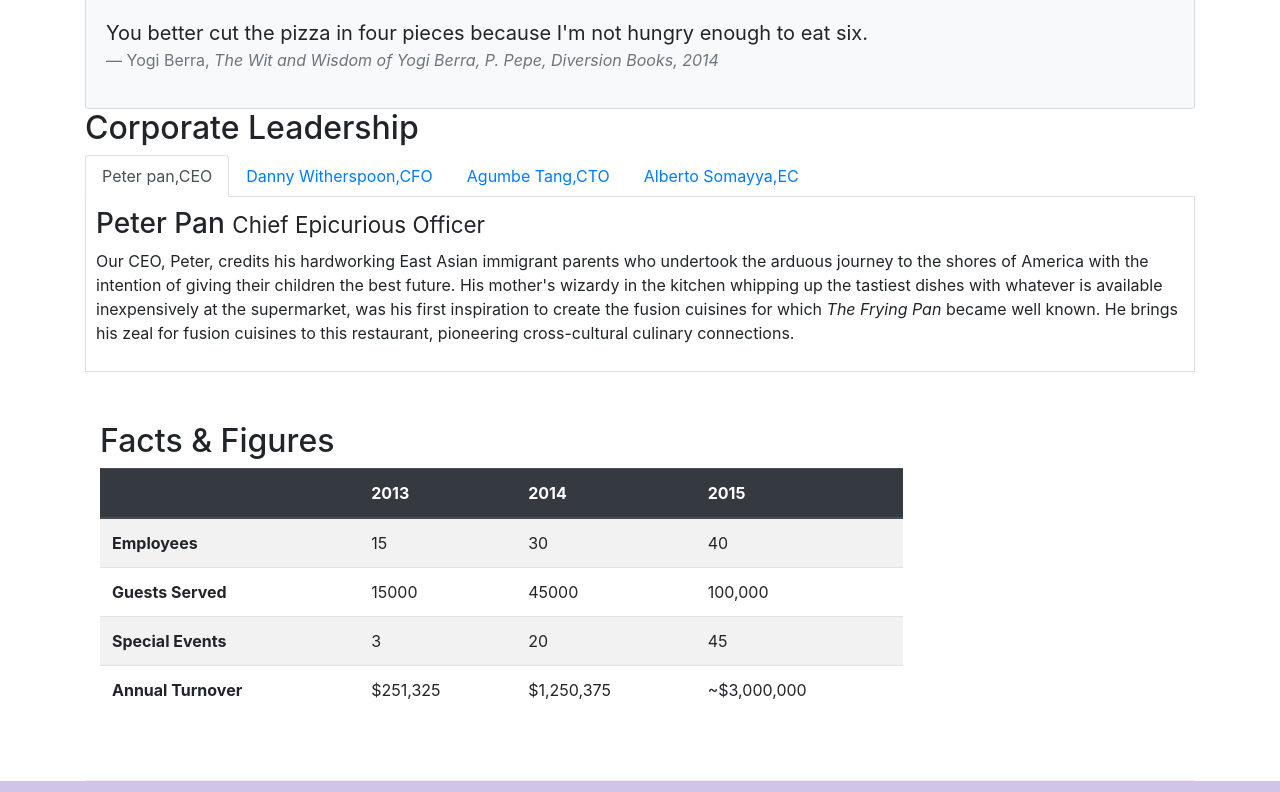
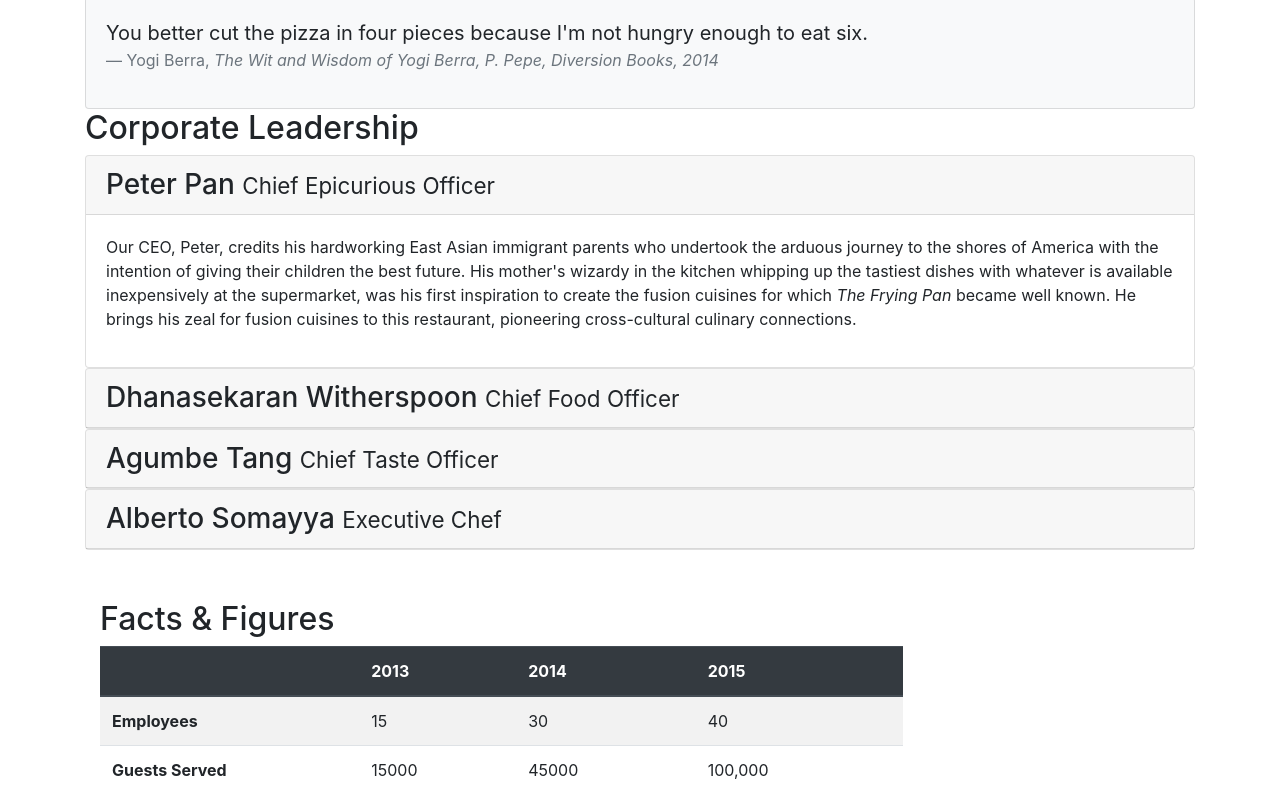
Before and after one commit to Nibraz15/BootStrap, a website: page aboutus.html in a window 1280 px wide. Shown: the part 762-1554 px from the top of the page. Drawn offline with nearby package versions, Linux system fonts and the light colour scheme.

Commit message:
accordions

```diff
--- a/aboutus.html
+++ b/aboutus.html
@@ -101,50 +101,64 @@
         <div class="row">
             <div class="col-12">
                 <h2>Corporate Leadership</h2>
-                <ul class="nav nav-tabs">
-                    <li class="nav-item">
-                        <a class="nav-link active" href="#peter" role="tab" data-toggle="tab">Peter pan,CEO</a>
-                    </li>
-                    <li class="nav-item">
-                        <a class="nav-link " href="#danny" role="tab" data-toggle="tab">Danny Witherspoon,CFO</a>
-                    </li>
-                    <li class="nav-item">
-                        <a class="nav-link " href="#agumbe" role="tab" data-toggle="tab">Agumbe Tang,CTO</a>
-                    </li>
-                    <li class="nav-item">
-                        <a class="nav-link " href="#alberto" role="tab" data-toggle="tab">Alberto Somayya,EC</a>
-                    </li>
-                </ul>
-                <div class="tab-content">
-                    <div role="tabpanel" class="tab-pane fade show active" id="peter">
-                        <h3>Peter Pan <small>Chief Epicurious Officer</small></h3>
-                        <div class="d-none d-sm-block">
-                            <p>Our CEO, Peter, credits his hardworking East Asian immigrant parents who undertook the arduous journey to the shores of America with the intention of giving their children the best future. His mother's wizardy in the kitchen whipping up the tastiest dishes with whatever is available inexpensively at the supermarket, was his first inspiration to create the fusion cuisines for which <em>The Frying Pan</em> became well known. He brings his zeal for fusion cuisines to this restaurant, pioneering cross-cultural culinary connections.</p>
+
+                <div id="accordion">
+                    <div class="card">
+                        <div class="card-header" role="tab" id="peterhead">
+                            <h3 class="mb-0">
+                                <a data-toggle="collapse" data-target="#peter">
+                                Peter Pan <small>Chief Epicurious Officer</small>
+                                </a>
+                            </h3>
+                        </div>
+                        <div class="collapse show" id="peter" data-parent="#accordion">
+                            <div class="card-body">
+                                <p class="d-none d-sm-block">Our CEO, Peter, credits his hardworking East Asian immigrant parents who undertook the arduous journey to the shores of America with the intention of giving their children the best future. His mother's wizardy in the kitchen whipping up the tastiest dishes with whatever is available inexpensively at the supermarket, was his first inspiration to create the fusion cuisines for which <em>The Frying Pan</em> became well known. He brings his zeal for fusion cuisines to this restaurant, pioneering cross-cultural culinary connections.</p>
+                            </div>
                         </div>
                     </div>
-
-                    <div role="tabpanel" class="tab-pane fade " id="danny">
-                        <h3>Dhanasekaran Witherspoon <small>Chief Food Officer</small></h3>
-                        <div class="d-none d-sm-block">
-                            <p>Our CFO, Danny, as he is affectionately referred to by his colleagues, comes from a long established family tradition in farming and produce. His experiences growing up on a farm in the Australian outback gave him great appreciation for varieties of food sources. As he puts it in his own words, <em>Everything that runs, wins, and everything that stays, pays!</em></p>
+                    <div class="card">
+                            <div class="card-header" role="tab" id="dannyhead">
+                            <h3 class="mb-0">
+                                <a data-toggle="collapse" data-target="#danny">
+                                Dhanasekaran Witherspoon <small>Chief Food Officer</small>
+                                </a>
+                            </h3>
+                        </div>
+                        <div class="collapse" id="danny" data-parent="#accordion">
+                            <div class="card-body">
+                                <p class="d-none d-sm-block">Our CFO, Danny, as he is affectionately referred to by his colleagues, comes from a long established family tradition in farming and produce. His experiences growing up on a farm in the Australian outback gave him great appreciation for varieties of food sources. As he puts it in his own words, <em>Everything that runs, wins, and everything that stays, pays!</em></p>
+                            </div>
                         </div>
                     </div>
-
-                    <div role="tabpanel" class="tab-pane fade " id="agumbe">
-                        <h3>Agumbe Tang <small>Chief Taste Officer</small></h3>
-                        <div class="d-none d-sm-block">
-                            <p>Blessed with the most discerning gustatory sense, Agumbe, our CTO, personally ensures that every dish that we serve meets his exacting tastes. Our chefs dread the tongue lashing that ensues if their dish does not meet his exacting standards. He lives by his motto, <em>You click only if you survive my lick.</em></p>
+                    <div class="card">
+                        <div class="card-header" role="tab" id="agumbehead">
+                            <h3 class="mb-0">
+                                <a data-toggle="collapse" data-target="#agumbe">
+                                Agumbe Tang <small>Chief Taste Officer</small>
+                                </a>
+                            </h3>
+                        </div>
+                        <div class="collapse" id="agumbe" data-parent="#accordion">
+                            <div class="card-body">
+                                <p class="d-none d-sm-block">Blessed with the most discerning gustatory sense, Agumbe, our CTO, personally ensures that every dish that we serve meets his exacting tastes. Our chefs dread the tongue lashing that ensues if their dish does not meet his exacting standards. He lives by his motto, <em>You click only if you survive my lick.</em></p>
+                            </div>
                         </div>
                     </div>
-
-                    <div role="tabpanel" class="tab-pane fade " id="alberto">
-                        <h3>Alberto Somayya <small>Executive Chef</small></h3>
-                        <div class="d-none d-sm-block">
-                            <p>Award winning three-star Michelin chef with wide International experience having worked closely with whos-who in the culinary world, he specializes in creating mouthwatering Indo-Italian fusion experiences. He says, <em>Put together the cuisines from the two craziest cultures, and you get a winning hit! Amma Mia!</em></p>
+                    <div class="card">
+                        <div class="card-header" role="tab" id="albertohead">
+                            <h3 class="mb-0">
+                                <a data-toggle="collapse" data-target="#alberto">
+                                Alberto Somayya <small>Executive Chef</small>
+                                </a>
+                            </h3>
+                        </div>
+                        <div class="collapse" id="alberto" data-parent="#accordion">
+                            <div class="card-body">
+                                <p class="d-none d-sm-block">Award winning three-star Michelin chef with wide International experience having worked closely with whos-who in the culinary world, he specializes in creating mouthwatering Indo-Italian fusion experiences. He says, <em>Put together the cuisines from the two craziest cultures, and you get a winning hit! Amma Mia!</em></p>
+                            </div>
                         </div>
                     </div>
-
-
                 </div>
             </div>
        </div>
```
